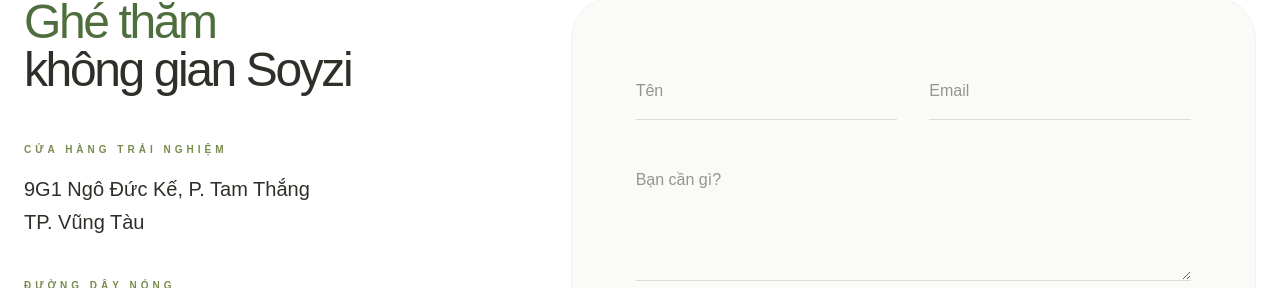
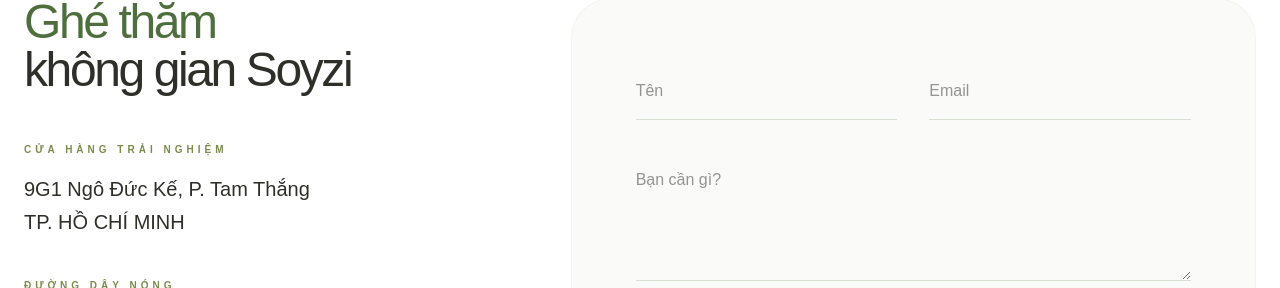
Before and after one commit to dungvt1234/soyzi-website, a Next.js app: page / in a window 1280 px wide. Shown: the part 3364-3652 px from the top of the page. Built offline with nearby package versions, Linux system fonts and the light colour scheme.

Commit message:
update soyzi website

```diff
--- a/app/about/page.tsx
+++ b/app/about/page.tsx
@@ -65,7 +65,7 @@
               animate={{ opacity: 1, x: 0 }}
               className="flex items-center gap-4"
             >
-              <Image src="/logo.png" alt="Soyzi Logo" width={40} height={40} className="brightness-90 md:w-[45px]" />
+              <Image src="/logo-soyzi.png" alt="Soyzi Logo" width={40} height={40} className="brightness-90 md:w-[45px]" />
               <span className="h-[1px] w-8 md:w-12 bg-[#4E6F3D]/40"></span>
               <span className="text-[9px] md:text-[10px] tracking-[4px] md:tracking-[5px] font-bold text-[#4E6F3D] uppercase">Est. 2019</span>
             </motion.div>
--- a/app/contact/page.tsx
+++ b/app/contact/page.tsx
@@ -5,7 +5,7 @@
 import { FiMail, FiPhone, FiMapPin, FiSend } from "react-icons/fi";
 import toast, { Toaster } from "react-hot-toast";
 
-// Khai báo Variants chuẩn để không bị lỗi gạch đỏ khi truyền vào motion.div
+// Khai báo Variants chuẩn
 const fadeInUp: Variants = {
   initial: { opacity: 0, y: 30 },
   animate: { opacity: 1, y: 0 },
@@ -14,7 +14,6 @@
 export default function ContactPage() {
   const [isSubmitting, setIsSubmitting] = useState(false);
 
-  // Định nghĩa kiểu cho sự kiện Form
   const handleSubmit = async (e: React.FormEvent<HTMLFormElement>) => {
     e.preventDefault();
     setIsSubmitting(true);
@@ -63,7 +62,7 @@
               className="grid sm:grid-cols-2 lg:grid-cols-1 gap-4"
             >
               {[
-                { icon: <FiMapPin />, title: "Địa chỉ", content: "9G1 Ngô Đức Kế,F.Tam Thắng, TP. Hồ Chí Minh" },
+                { icon: <FiMapPin />, title: "Địa chỉ", content: "9G1 Ngô Đức Kế, F.Tam Thắng, TP. Hồ Chí Minh" },
                 { icon: <FiPhone />, title: "Hotline", content: "0528 912 222" },
                 { icon: <FiMail />, title: "Email", content: "info@soyzi.vn" },
               ].map((item, index) => (
@@ -77,6 +76,7 @@
               ))}
             </motion.div>
 
+            {/* Sửa lỗi triệt để tại đây */}
             <motion.div
               initial={{ opacity: 0, y: 20 }}
               whileInView={{ opacity: 1, y: 0 }}
@@ -84,12 +84,13 @@
               className="w-full h-[300px] md:h-[350px] rounded-[32px] overflow-hidden shadow-sm border-4 border-white"
             >
               <iframe
-                src="https://www.google.com/maps/embed?pb=!1m18!1m12!1m3!1d3919.520195255977!2d106.701812!3d10.771333!2m3!1f0!2f0!3f0!3m2!1i1024!2i768!4f13.1!3m3!1m2!1s0x31752f40a765149f%3A0x673199859f7ef951!2zUXXhuq1uIDEsIEjhu5MgQ2jDrSBNaW5oLCBWaeG7h3QgTmFt!5e0!3m2!1svi!2s!4v1700000000000!5m2!1svi!2s"
+                src="https://www.google.com/maps/embed?pb=!4v1772208328683!6m8!1m7!1s_V_KRh4a9jskyCnsF6rckQ!2m2!1d10.36614253501133!2d107.0826730100905!3f147.19722113809067!4f-7.991557149753476!5f0.7820865974627469" width="600" height="450" style="border:0;" allowfullscreen="" loading="lazy" referrerpolicy="no-referrer-when-downgrade"
                 width="100%"
                 height="100%"
                 style={{ border: 0 }}
                 allowFullScreen
                 loading="lazy"
+                referrerPolicy="no-referrer-when-downgrade"
               ></iframe>
             </motion.div>
           </div>
--- a/app/page.tsx
+++ b/app/page.tsx
@@ -238,7 +238,7 @@
           <div className="space-y-10">
             <div>
               <p className="text-[10px] font-bold tracking-[4px] text-[#7A8B4E] mb-4 uppercase">Cửa hàng trải nghiệm</p>
-              <p className="text-xl font-light leading-relaxed">9G1 Ngô Đức Kế, P. Tam Thắng <br />TP. Vũng Tàu</p>
+              <p className="text-xl font-light leading-relaxed">9G1 Ngô Đức Kế, P. Tam Thắng <br />TP. HỒ CHÍ MINH</p>
             </div>
             <div>
               <p className="text-[10px] font-bold tracking-[4px] text-[#7A8B4E] mb-4 uppercase">Đường dây nóng</p>
```
